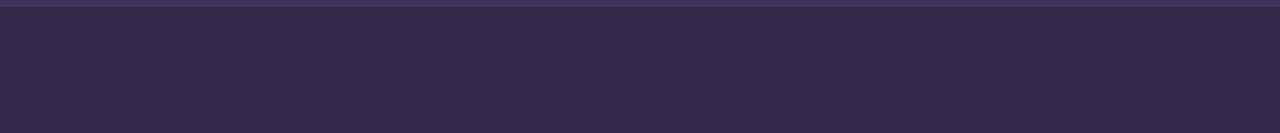
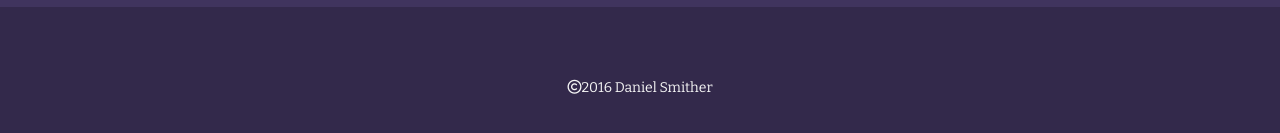
Before and after one commit to smitherd9/chances, a website: page public/about.html in a window 1280 px wide. Shown: the part 597-730 px from the top of the page. Drawn offline with nearby package versions, Linux system fonts and the light colour scheme; a web font is replaced by a local one.

Commit message:
added footer and copyright

```diff
--- a/public/about.html
+++ b/public/about.html
@@ -53,9 +53,14 @@
     </div>
     <footer>
 
+        <div class="footer-copyright">
+            <span><i class="fa fa-copyright" aria-hidden="true"></i>2016 Daniel Smither</span>
+
+        </div>
+
     </footer>
 
-
+<script src="https://use.fontawesome.com/346d870b8b.js"></script>
 </body>
 
 </html>
--- a/public/main.css
+++ b/public/main.css
@@ -7,7 +7,23 @@ body {
 }
 
 footer {
-	height: 25em;
+	height: 7em;
+}
+
+.footer-copyright {
+	height: 100%;
+	text-align: center;
+	padding-top: 5em;
+}
+
+.footer-copyright span {
+	color: whitesmoke;
+	font-family: "Bitter", cursive;
+
+}
+
+.fa-copyright {
+	border-radius: 5px;
 }
 
 .navbar {
```
Also changed, not shown: public/index.html (+6 -0 lines).
